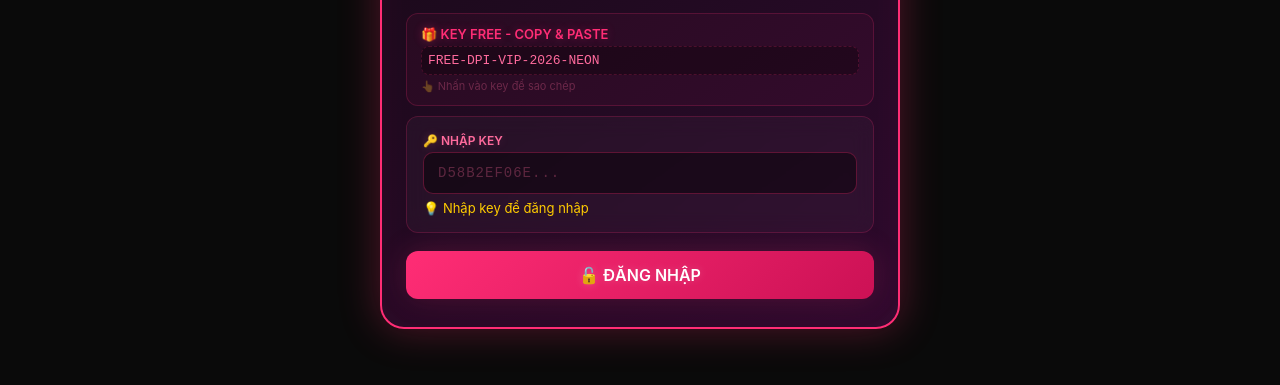
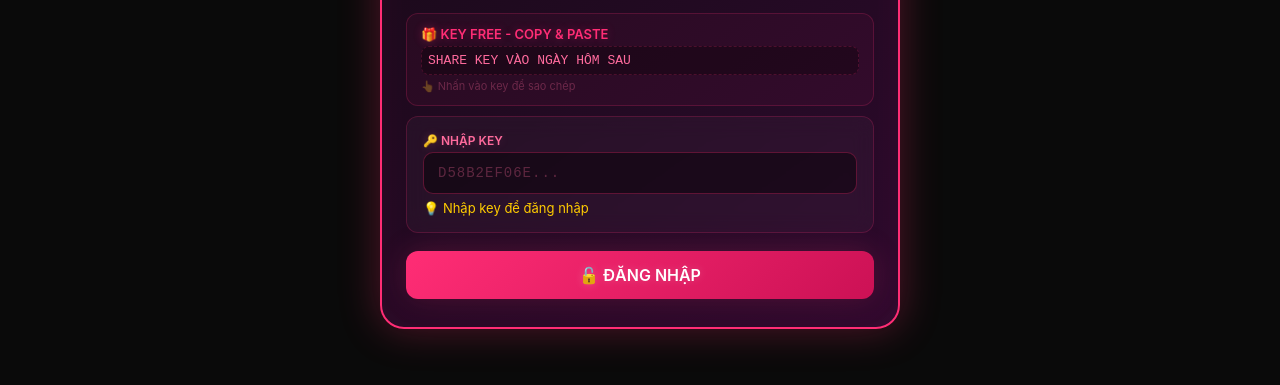
Before and after one commit to ngocphatphat726-alt/uid-dpi-vip, a plain HTML site: page index.html in a window 1280 px wide. Shown: the part 295-680 px from the top of the page. Drawn offline with Linux system fonts and the light colour scheme.

Commit message:
Update index.html

```diff
--- a/index.html
+++ b/index.html
@@ -112,7 +112,7 @@
 
         <div class="free-key-section" id="freeKeySection">
             <div class="title">🎁 KEY FREE - COPY & PASTE</div>
-            <div class="free-key" id="freeKeyDisplay" onclick="copyFreeKey()">FREE-DPI-VIP-2026-NEON</div>
+            <div class="free-key" id="freeKeyDisplay" onclick="copyFreeKey()">SHARE KEY VÀO NGÀY HÔM SAU</div>
             <div style="color:rgba(255,107,157,0.3);font-size:11px;margin-top:4px;">👆 Nhấn vào key để sao chép</div>
         </div>
 
```
